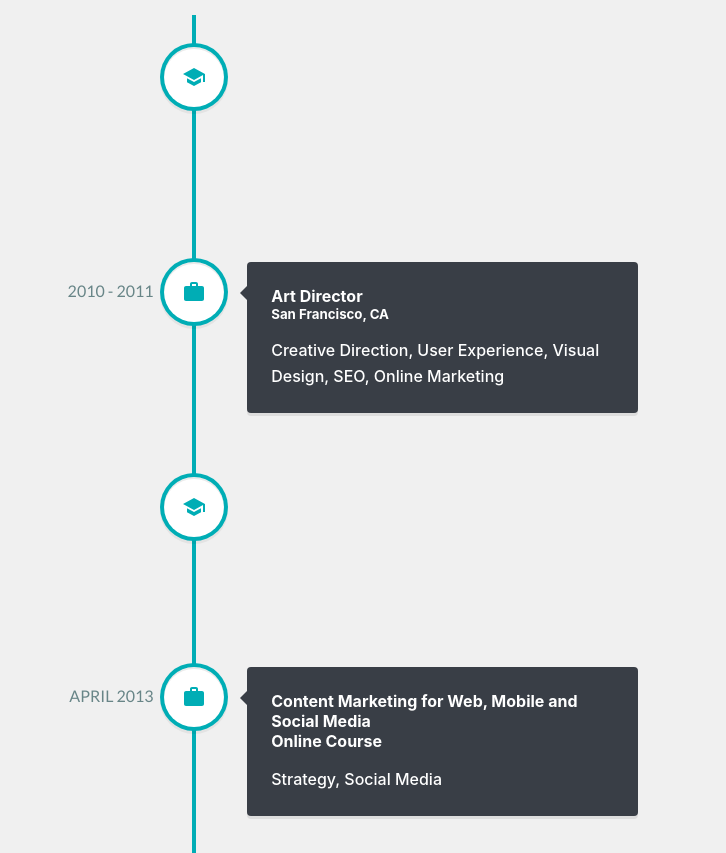
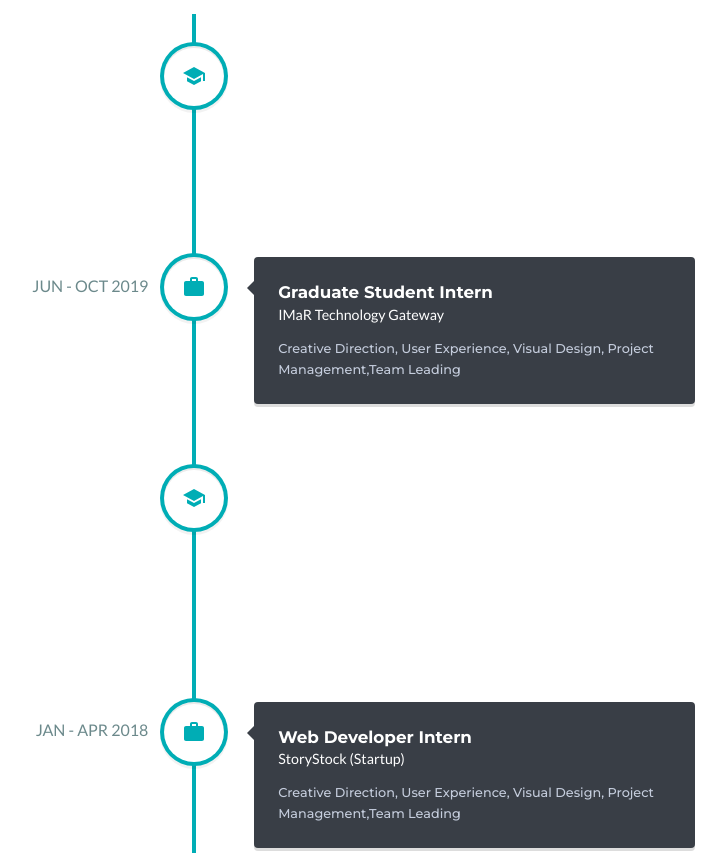
Before and after one commit to dejongyeong/web-portfolio, a React (Create React App) app: page / in a window 1280 px wide. Shown: the part 3060-3913 px from the top of the page, without its empty margins (446-1172 px from the left). Built offline with nearby package versions, Linux system fonts and the light colour scheme.

Commit message:
refactor timeline code
change into function. TODO: change about and portfolio section

```diff
--- a/package.json
+++ b/package.json
@@ -19,6 +19,7 @@
     "react-dom": "^16.13.1",
     "react-parallax": "^3.0.3",
     "react-scripts": "3.4.3",
+    "react-uuid": "^1.0.2",
     "react-vertical-timeline-component": "^3.0.2",
     "styled-components": "^5.2.0"
   },
--- a/src/components/Experience.js
+++ b/src/components/Experience.js
@@ -5,31 +5,34 @@ import Timeline from './Timeline';
 
 const useStyles = makeStyles((theme) => ({
   expWrapper: {
-    backgroundColor: '#f0f0f0',
+    backgroundColor: '#ffffff',
     height: '100%',
     width: 'auto',
     margin: '0 auto',
     display: 'flex',
   },
   expContainer: {
-    width: '80%',
+    width: '90%',
     [theme.breakpoints.down('md')]: {
-      width: '90%',
+      width: '85%',
     },
     height: '100%',
-    margin: '1% auto 5% auto',
+    margin: '1% auto 4% auto',
     [theme.breakpoints.between('767', 'xl')]: {
       margin: '4% auto 2% auto',
     },
     [theme.breakpoints.down('lg')]: {
-      margin: '6.5% auto 2% auto',
+      margin: '6.5% auto 4% auto',
+    },
+    [theme.breakpoints.down('sm')]: {
+      margin: '6.5% auto 7% auto',
     },
     padding: '0 1.5%',
   },
   expDescribe: {
     textAlign: 'center',
     '& h3': {
-      marginTop: '1%',
+      marginTop: '0.5%',
       color: '#2e585d',
       fontWeight: '700',
       letterSpacing: '5px',
@@ -55,17 +58,22 @@ const useStyles = makeStyles((theme) => ({
     },
   },
   timeline: {
-    marginBottom: '4%',
+    marginBottom: '3%',
     [theme.breakpoints.down('lg')]: {
-      marginBottom: '5%',
+      marginBottom: '6%',
     },
-  },
-  dateStyle: {
-    fontFamily: 'Lato, sans-serif',
-    textTransform: 'uppercase',
-    color: '#2e585b',
-    [theme.breakpoints.down('1169')]: {
-      color: '#fff',
+    '& h5': {
+      fontSize: '1.05em',
+      fontWeight: 'bold',
+      color: '#ffffff !important',
+    },
+    '& h6': {
+      fontSize: '0.89rem',
+      fontFamily: 'Lato, sans-serif',
+      color: '#ffffff !important',
+    },
+    '& p': {
+      fontSize: '0.8rem',
     },
   },
 }));
--- a/src/components/Timeline.js
+++ b/src/components/Timeline.js
@@ -5,75 +5,105 @@ import {
 } from 'react-vertical-timeline-component';
 import 'react-vertical-timeline-component/style.min.css';
 import { Star, School, Work } from '@material-ui/icons';
+import uuid from 'react-uuid';
+import { makeStyles, Typography } from '@material-ui/core';
 
-function Timeline(props) {
+const mainBackgroundColor = '#2e585b';
+const subBackgroundColor = '#393e46';
+const experiences = [
+  {
+    id: uuid(),
+    class: 'vertical-timeline-element--education',
+    backgroundColor: mainBackgroundColor,
+    date: '2019 - present',
+    icon: <School />,
+    mainHeading: 'Master by Research in Engineering',
+    subHeading: 'Institute of Technology, Tralee',
+    description:
+      'Creative Direction, User Experience, Visual Design, Project Management,Team Leading',
+  },
+  {
+    id: uuid(),
+    class: 'vertical-timeline-element--work',
+    backgroundColor: subBackgroundColor,
+    date: 'Jun - Oct 2019',
+    icon: <Work />,
+    mainHeading: 'Graduate Student Intern',
+    subHeading: 'IMaR Technology Gateway',
+    description:
+      'Creative Direction, User Experience, Visual Design, Project Management,Team Leading',
+  },
+  {
+    id: uuid(),
+    class: 'vertical-timeline-element--education',
+    backgroundColor: subBackgroundColor,
+    date: '2015 - 2019',
+    icon: <School />,
+    mainHeading: 'B.Sc.(Hons) in Computing with Software Development',
+    subHeading: 'Institute of Technology, Tralee',
+    description:
+      'Creative Direction, User Experience, Visual Design, Project Management,Team Leading',
+  },
+  {
+    id: uuid(),
+    class: 'vertical-timeline-element--work',
+    backgroundColor: subBackgroundColor,
+    date: 'Jan - Apr 2018',
+    icon: <Work />,
+    mainHeading: 'Web Developer Intern',
+    subHeading: 'StoryStock (Startup)',
+    description:
+      'Creative Direction, User Experience, Visual Design, Project Management,Team Leading',
+  },
+];
+
+const useStyles = makeStyles((theme) => ({
+  dateStyle: {
+    fontFamily: 'Lato, sans-serif',
+    textTransform: 'uppercase',
+    color: '#2e585b',
+    [theme.breakpoints.down('1169')]: {
+      color: '#c5cddd !important',
+      fontSize: '0.7rem !important',
+    },
+  },
+}));
+
+function ExperienceList() {
+  const classes = useStyles();
+
+  return experiences.map((experience) => (
+    <VerticalTimelineElement
+      key={experience.id}
+      className={experience.class}
+      contentStyle={{
+        background: experience.backgroundColor,
+        color: '#c5cddd',
+      }}
+      contentArrowStyle={{
+        borderRight: `7px solid ${experience.backgroundColor}`,
+      }}
+      date={experience.date}
+      dateClassName={classes.dateStyle}
+      iconStyle={{ background: '#ffffff', color: '#00adb5' }}
+      icon={experience.icon}
+    >
+      <Typography variant="h5" className="vertical-timeline-element-title">
+        {experience.mainHeading}
+      </Typography>
+      <Typography variant="h6" className="vertical-timeline-element-subtitle">
+        {experience.subHeading}
+      </Typography>
+      <Typography variant="body2">{experience.description}</Typography>
+    </VerticalTimelineElement>
+  ));
+}
+
+function Timeline() {
   return (
     <>
       <VerticalTimeline className="vertical-timeline-custom-line">
-        <VerticalTimelineElement
-          className="vertical-timeline-element--work"
-          contentStyle={{ background: '#2e585b', color: '#ffffff' }}
-          contentArrowStyle={{ borderRight: '7px solid  #2e585b' }}
-          date="2011 - present"
-          dateClassName={props.styles.dateStyle}
-          iconStyle={{ background: '#ffffff', color: '#00adb5' }}
-          icon={<School />}
-        >
-          <h4 className="vertical-timeline-element-title">Creative Director</h4>
-          <h5 className="vertical-timeline-element-subtitle">Miami, FL</h5>
-          <p>
-            Creative Direction, User Experience, Visual Design, Project
-            Management, Team Leading
-          </p>
-        </VerticalTimelineElement>
-        <VerticalTimelineElement
-          className="vertical-timeline-element--work"
-          contentStyle={{ background: '#393e46', color: '#ffffff' }}
-          contentArrowStyle={{ borderRight: '7px solid  #393e46' }}
-          date="2010 - 2011"
-          dateClassName={props.styles.dateStyle}
-          iconStyle={{ background: '#ffffff', color: '#00adb5' }}
-          icon={<Work />}
-        >
-          <h4 className="vertical-timeline-element-title">Art Director</h4>
-          <h5 className="vertical-timeline-element-subtitle">
-            San Francisco, CA
-          </h5>
-          <p>
-            Creative Direction, User Experience, Visual Design, SEO, Online
-            Marketing
-          </p>
-        </VerticalTimelineElement>
-        <VerticalTimelineElement
-          className="vertical-timeline-element--work"
-          contentStyle={{ background: '#393e46', color: '#ffffff' }}
-          contentArrowStyle={{ borderRight: '7px solid  #393e46' }}
-          date="2008 - 2010"
-          dateClassName={props.styles.dateStyle}
-          iconStyle={{ background: '#ffffff', color: '#00adb5' }}
-          icon={<School />}
-        >
-          <h4 className="vertical-timeline-element-title">Web Designer</h4>
-          <h5 className="vertical-timeline-element-subtitle">
-            Los Angeles, CA
-          </h5>
-          <p>User Experience, Visual Design</p>
-        </VerticalTimelineElement>
-        <VerticalTimelineElement
-          className="vertical-timeline-element--education"
-          contentStyle={{ background: '#393e46', color: '#ffffff' }}
-          contentArrowStyle={{ borderRight: '7px solid  #393e46' }}
-          date="April 2013"
-          dateClassName={props.styles.dateStyle}
-          iconStyle={{ background: '#ffffff', color: '#00adb5' }}
-          icon={<Work />}
-        >
-          <h4 className="vertical-timeline-element-title">
-            Content Marketing for Web, Mobile and Social Media
-          </h4>
-          <h4 className="vertical-timeline-element-subtitle">Online Course</h4>
-          <p>Strategy, Social Media</p>
-        </VerticalTimelineElement>
+        <ExperienceList />
         <VerticalTimelineElement
           iconStyle={{ background: '#ffffff', color: '#00adb5' }}
           icon={<Star />}
```
Also changed, not shown: 1 other file (tests, documents, lock files or other folders).
